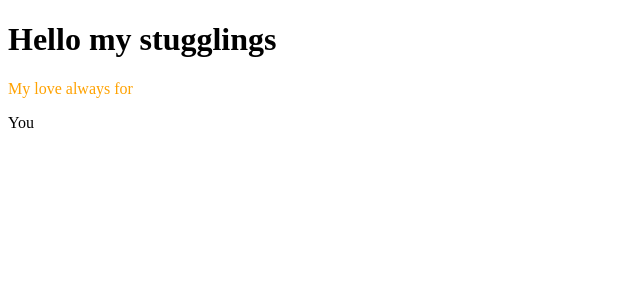
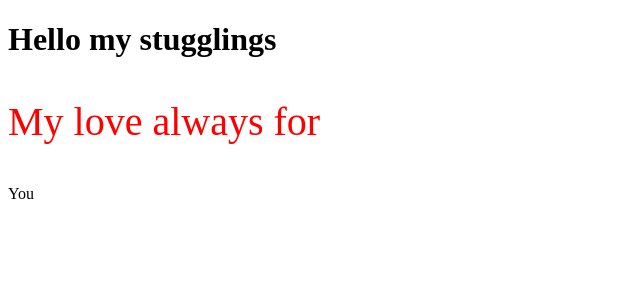
Before and after one commit to Darlass/Shop-project-React, a React (Create React App) app: page / in a window 1280 px wide. Shown: the top 300 px of the page, without its empty margins (0-640 px from the left). Built offline with nearby package versions, Linux system fonts and the light colour scheme.

Commit message:
css modules

```diff
--- /dev/null
+++ b/src/Content.module.scss
@@ -0,0 +1,7 @@
+$red: rgb(255, 0, 0);
+.love {
+    color: $red;
+}
+.font {
+    font-size: 40px;
+}
--- a/src/Content.scss
+++ /dev/null
@@ -1,5 +0,0 @@
-$yellow: rgb(255, 162, 0);
-
-.love {
-    color: $yellow;
-}
--- a/src/Content.tsx
+++ b/src/Content.tsx
@@ -1,4 +1,4 @@
-import './Content.scss'
+import classes from './Content.module.scss'
 
 type ContentProps = {
     p1: string
@@ -7,7 +7,7 @@ type ContentProps = {
 const Content = ({ p1, p2 }: ContentProps) => {
     return (
         <>
-            <p className="love">{p1}</p>
+            <p className={`${classes.love} ${classes['font']}`}>{p1}</p>
             <p>{p2}</p>
         </>
     )
```
